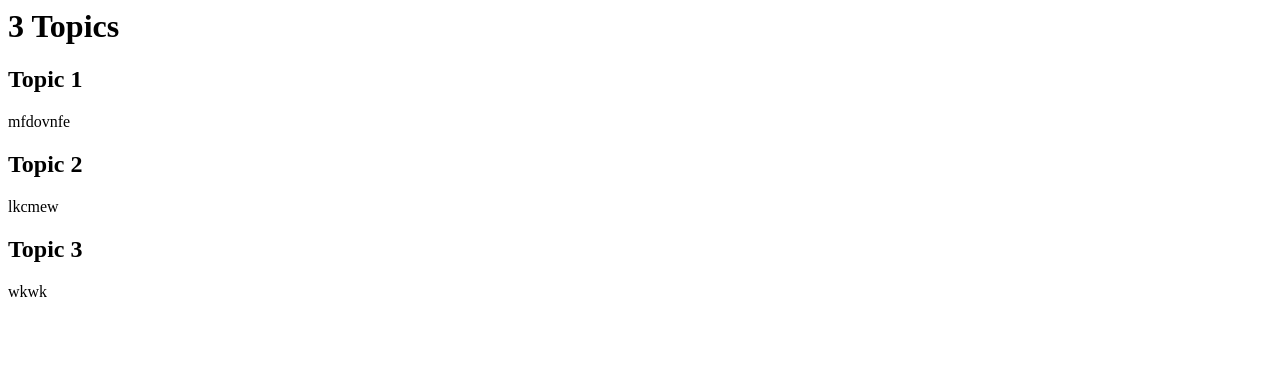
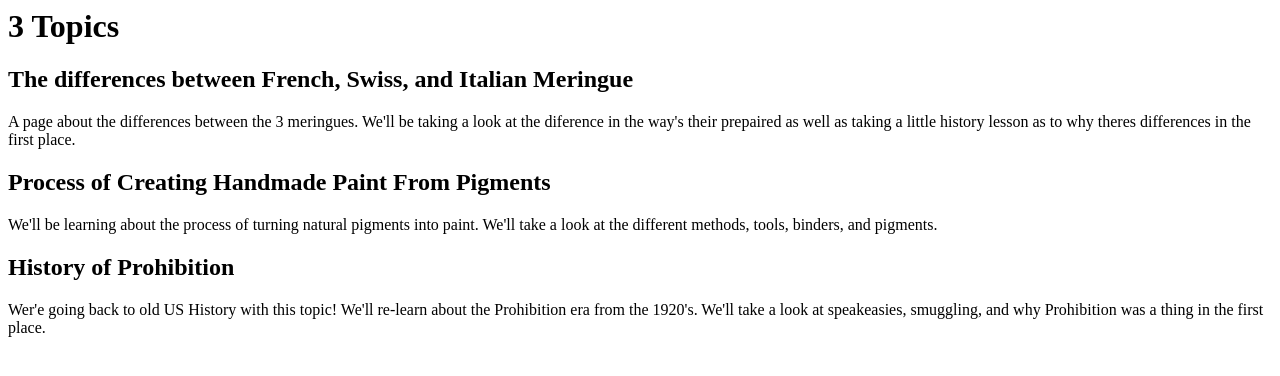
Before and after one commit to Gatewaytono/web22, a plain HTML site: page P1/P1.1/index.html in a window 1280 px wide. Drawn offline with Linux system fonts and the light colour scheme.

Commit message:
3 topic ideas have now been done for p1.1

```diff
--- a/P1/P1.1/index.html
+++ b/P1/P1.1/index.html
@@ -6,14 +6,16 @@
     <h1>3 Topics</h1>
     </header>
     <main>
-        <h2>Topic 1</h2>
-        <p>mfdovnfe</p>
+        <h2>The differences between French, Swiss, and Italian Meringue</h2>
+        <p>A page about the differences between the 3 meringues. We'll be taking a look at the diference in the way's their prepaired
+        as well as taking a little history lesson as to why theres differences in the first place.  <!---If I can even find that.---> </p>
 
-        <h2>Topic 2</h2>
-        <p>lkcmew</p>
+        <h2>Process of Creating Handmade Paint From Pigments</h2>
+        <p>We'll be learning about the process of turning natural pigments into paint. We'll take a look at the different methods, tools, binders, and pigments.</p>
 
-        <h2>Topic 3</h2>
-        <p>wkwk</p>
+        <h2>History of Prohibition</h2>
+        <p>Wer'e going back to old US History with this topic! We'll re-learn about the Prohibition era from the 1920's. We'll take a look at speakeasies,
+        smuggling, and why Prohibition was a thing in the first place.</p>
     </main>
 
   </body>
```
